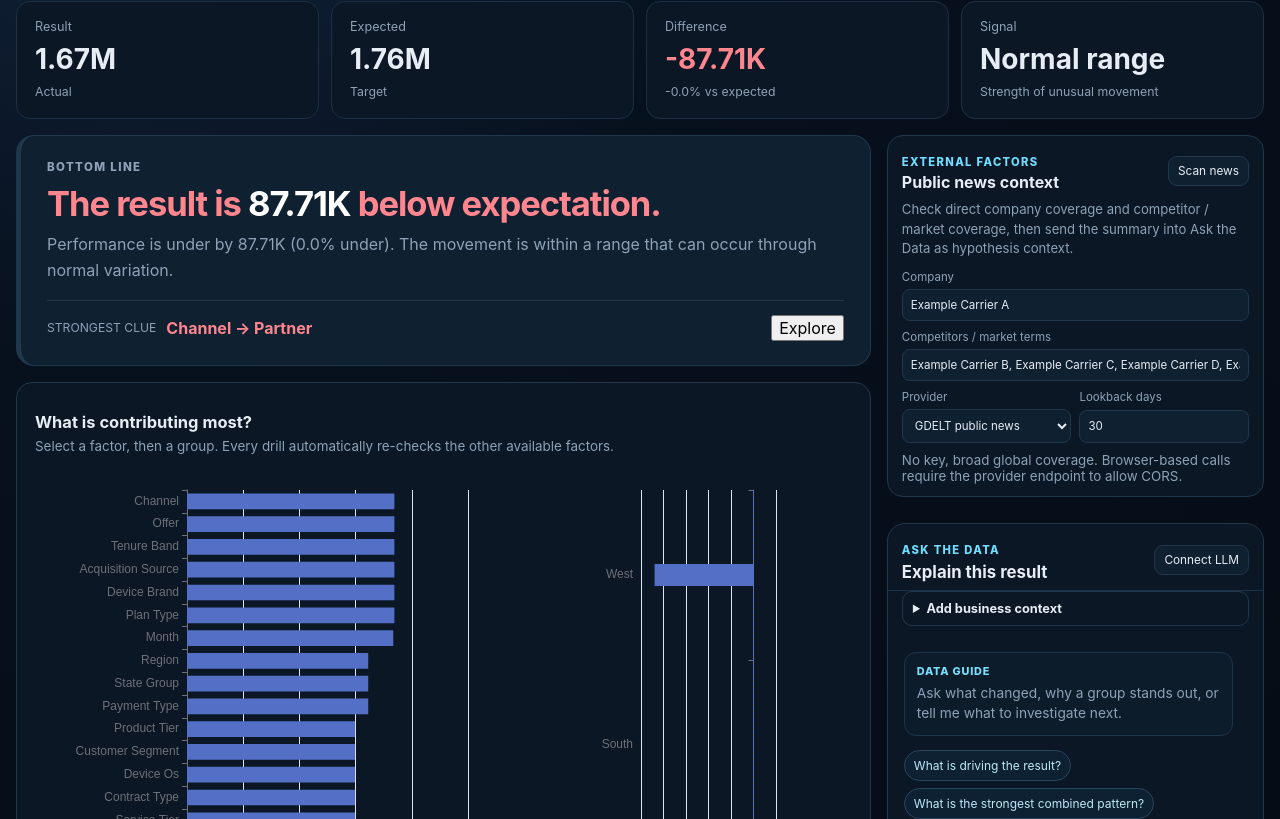
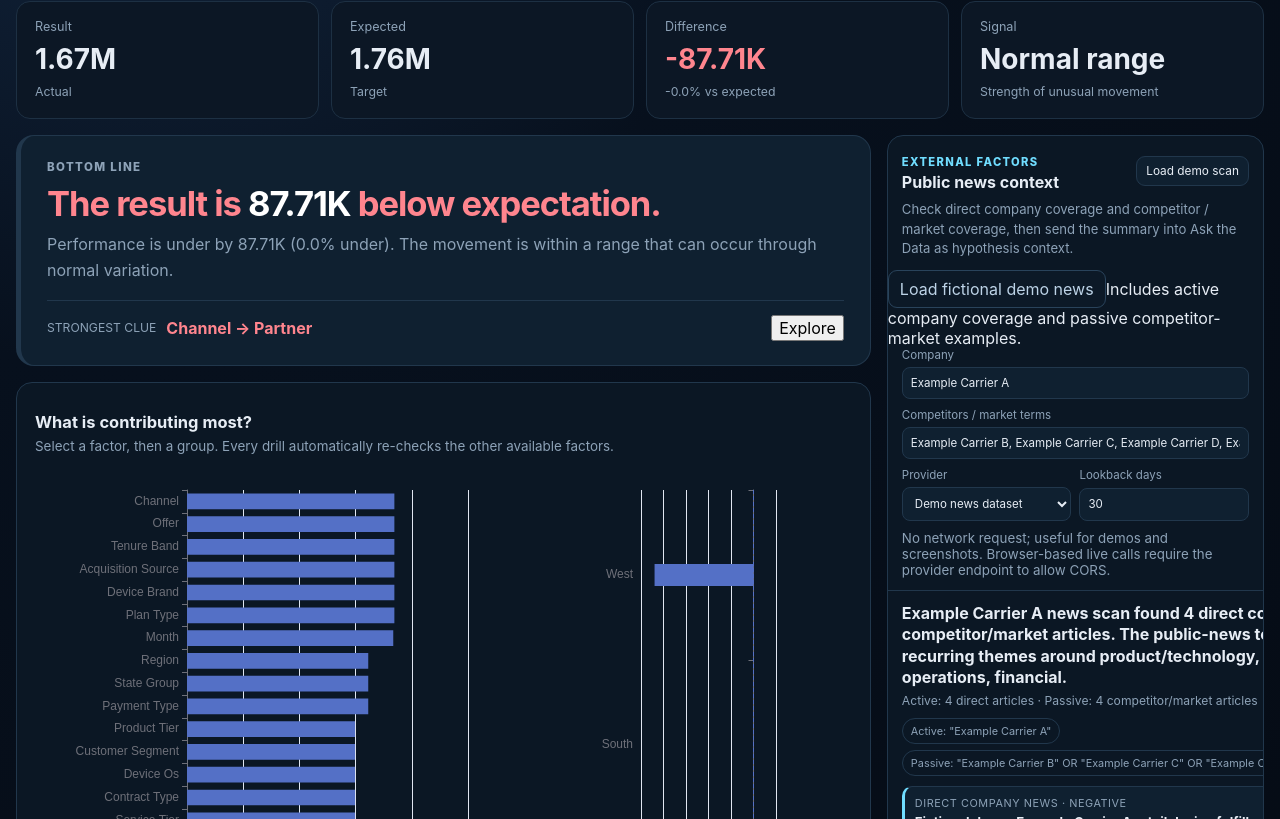
Before and after one commit to yashumani/drill-down-anamoly, a React (Vite) app: page / in a window 1280 px wide. Shown: the part 301-1120 px from the top of the page. Built offline with nearby package versions, Linux system fonts and the light colour scheme.

Commit message:
Seed external news panel with demo data

```diff
--- a/src/components/NewsIntelPanel.tsx
+++ b/src/components/NewsIntelPanel.tsx
@@ -1,24 +1,40 @@
 import { useState } from 'react';
-import { analyzeExternalNews } from '../lib/newsIntel';
+import { analyzeExternalNews, createDemoNewsAnalysis } from '../lib/newsIntel';
 import type { NewsAnalysisResult, NewsProvider } from '../lib/newsIntel';
 
+const defaultCompany = 'Example Carrier A';
+const defaultCompetitors = 'Example Carrier B, Example Carrier C, Example Carrier D, Example Carrier E';
+
 const providers: Array<{ id: NewsProvider; label: string; note: string; needsKey: boolean }> = [
+  { id: 'demo', label: 'Demo news dataset', note: 'No network request; useful for demos and screenshots', needsKey: false },
   { id: 'gdelt', label: 'GDELT public news', note: 'No key, broad global coverage', needsKey: false },
   { id: 'newsapi', label: 'NewsAPI', note: 'User API key required', needsKey: true },
   { id: 'guardian', label: 'Guardian Open Platform', note: 'User API key required', needsKey: true },
 ];
 
 export function NewsIntelPanel({ onContextReady }: { onContextReady: (context: string) => void }) {
-  const [provider, setProvider] = useState<NewsProvider>('gdelt');
-  const [company, setCompany] = useState('Example Carrier A');
-  const [competitors, setCompetitors] = useState('Example Carrier B, Example Carrier C, Example Carrier D, Example Carrier E');
+  const [provider, setProvider] = useState<NewsProvider>('demo');
+  const [company, setCompany] = useState(defaultCompany);
+  const [competitors, setCompetitors] = useState(defaultCompetitors);
   const [days, setDays] = useState(30);
   const [apiKey, setApiKey] = useState('');
-  const [result, setResult] = useState<NewsAnalysisResult | null>(null);
+  const [result, setResult] = useState<NewsAnalysisResult | null>(() => createDemoNewsAnalysis(defaultCompany, defaultCompetitors));
   const [busy, setBusy] = useState(false);
   const [error, setError] = useState('');
 
   const selectedProvider = providers.find((p) => p.id === provider)!;
+
+  function loadDemo() {
+    const demo = createDemoNewsAnalysis(defaultCompany, defaultCompetitors);
+    setProvider('demo');
+    setCompany(defaultCompany);
+    setCompetitors(defaultCompetitors);
+    setDays(30);
+    setApiKey('');
+    setResult(demo);
+    setError('');
+    onContextReady(demo.contextText);
+  }
 
   async function scan() {
     setBusy(true);
@@ -37,10 +53,15 @@ export function NewsIntelPanel({ onContextReady }: { onContextReady: (context: s
   return <section className="news-panel" aria-label="External news intelligence">
     <div className="news-head">
       <div><span className="chat-kicker">EXTERNAL FACTORS</span><h2>Public news context</h2></div>
-      <button type="button" onClick={scan} disabled={busy}>{busy ? 'Scanning…' : 'Scan news'}</button>
+      <button type="button" onClick={scan} disabled={busy}>{busy ? 'Scanning…' : provider === 'demo' ? 'Load demo scan' : 'Scan news'}</button>
     </div>
 
     <p className="news-intro">Check direct company coverage and competitor / market coverage, then send the summary into Ask the Data as hypothesis context.</p>
+
+    <div className="demo-actions">
+      <button type="button" className="quiet-button" onClick={loadDemo}>Load fictional demo news</button>
+      <span>Includes active company coverage and passive competitor-market examples.</span>
+    </div>
 
     <div className="news-form">
       <label>Company<input value={company} onChange={(e) => setCompany(e.target.value)} placeholder="Example Carrier A" /></label>
@@ -50,7 +71,7 @@ export function NewsIntelPanel({ onContextReady }: { onContextReady: (context: s
         <label>Lookback days<input type="number" min={1} max={90} value={days} onChange={(e) => setDays(Number(e.target.value) || 30)} /></label>
       </div>
       {selectedProvider.needsKey && <label>API key<input type="password" value={apiKey} onChange={(e) => setApiKey(e.target.value)} placeholder="Not saved" autoComplete="off" /></label>}
-      <small>{selectedProvider.note}. Browser-based calls require the provider endpoint to allow CORS.</small>
+      <small>{selectedProvider.note}. Browser-based live calls require the provider endpoint to allow CORS.</small>
     </div>
 
     {error && <div className="inline-error">{error}</div>}
```
